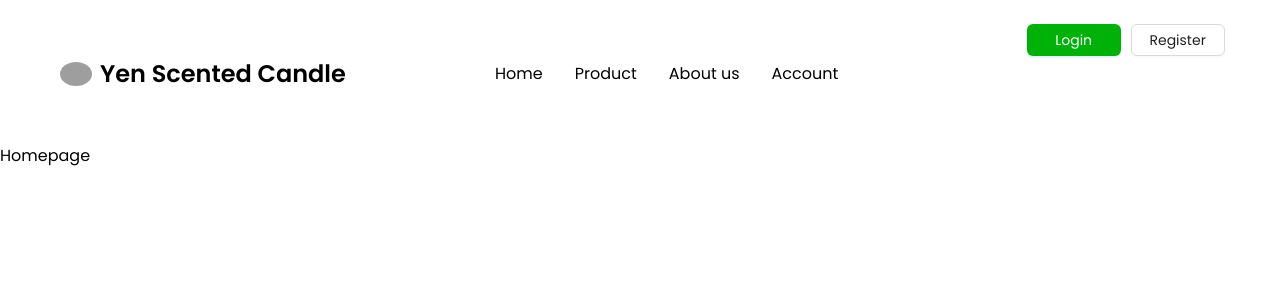
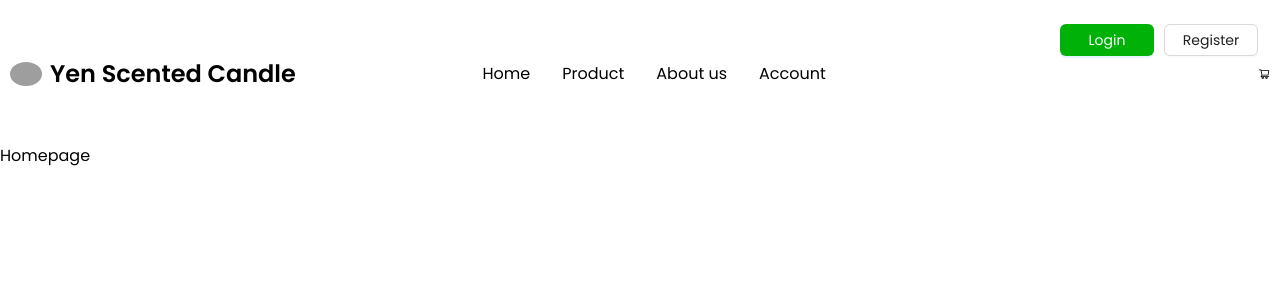
Before and after one commit to sidantran87/Yen_scented_candle, a React (Create React App) app in the folder ecommerce-website/: page / in a window 1280 px wide. Shown: the top 300 px of the page. Built offline with nearby package versions, Linux system fonts and the light colour scheme; grey boxes are pictures that could not be loaded.

Commit message:
HeaderComponentupdate

```diff
--- a/ecommerce-website/package.json
+++ b/ecommerce-website/package.json
@@ -3,6 +3,7 @@
   "version": "0.1.0",
   "private": true,
   "dependencies": {
+    "@ant-design/icons": "^5.2.6",
     "@reduxjs/toolkit": "^2.0.1",
     "@testing-library/jest-dom": "^5.17.0",
     "@testing-library/react": "^13.4.0",
@@ -13,7 +14,7 @@
     "react-redux": "^9.0.4",
     "react-router-dom": "^6.21.1",
     "react-scripts": "5.0.1",
-    "styled-components": "^6.1.4",
+    "styled-components": "^6.1.6",
     "web-vitals": "^2.1.4"
   },
   "scripts": {
--- a/ecommerce-website/src/components/HeaderComponent/HeaderComponent.jsx
+++ b/ecommerce-website/src/components/HeaderComponent/HeaderComponent.jsx
@@ -1,7 +1,7 @@
 import React from 'react'
 import {Col, Button} from 'antd'
 import { WrapperHeader, LogoText, WrapperAccount, WrapperMenu, LogoTitle, Wrapperleft } from './style'
-import Icon, { ShoppingCartOutlined } from '@ant-design/icons'
+import { ShoppingCartOutlined } from '@ant-design/icons'
 const HeaderComponent = () => {
    return (
       <div>
@@ -23,7 +23,7 @@ const HeaderComponent = () => {
                   <Button style={{background: '#00B207', fontFamily: 'Poppins'}} type='primary'>Login</Button>
                   <Button style={{fontFamily: 'Poppins'}} type='default'>Register</Button>
                </WrapperAccount>
-               <ShoppingCartOutlined style={{fontSize:'100px', color: 'red'}} />
+               <ShoppingCartOutlined style={{fontSize:'100px', color: 'black'}} />
             </Wrapperleft>
          </WrapperHeader>
       </div>
--- a/ecommerce-website/src/components/HeaderComponent/style.js
+++ b/ecommerce-website/src/components/HeaderComponent/style.js
@@ -3,7 +3,7 @@ import styled from 'styled-components'
 
 export const WrapperHeader = styled(Row)`
    width: 100vw;
-   padding: 24px 60px;
+   padding: 24px 10px;
    background: #fff;
    display: flex;
    align-items: center;
--- a/package.json
+++ /dev/null
@@ -1,5 +0,0 @@
-{
-  "dependencies": {
-    "@ant-design/icons": "^5.2.6"
-  }
-}
```
Also changed, not shown: 2 other files (tests, documents, lock files or other folders).
